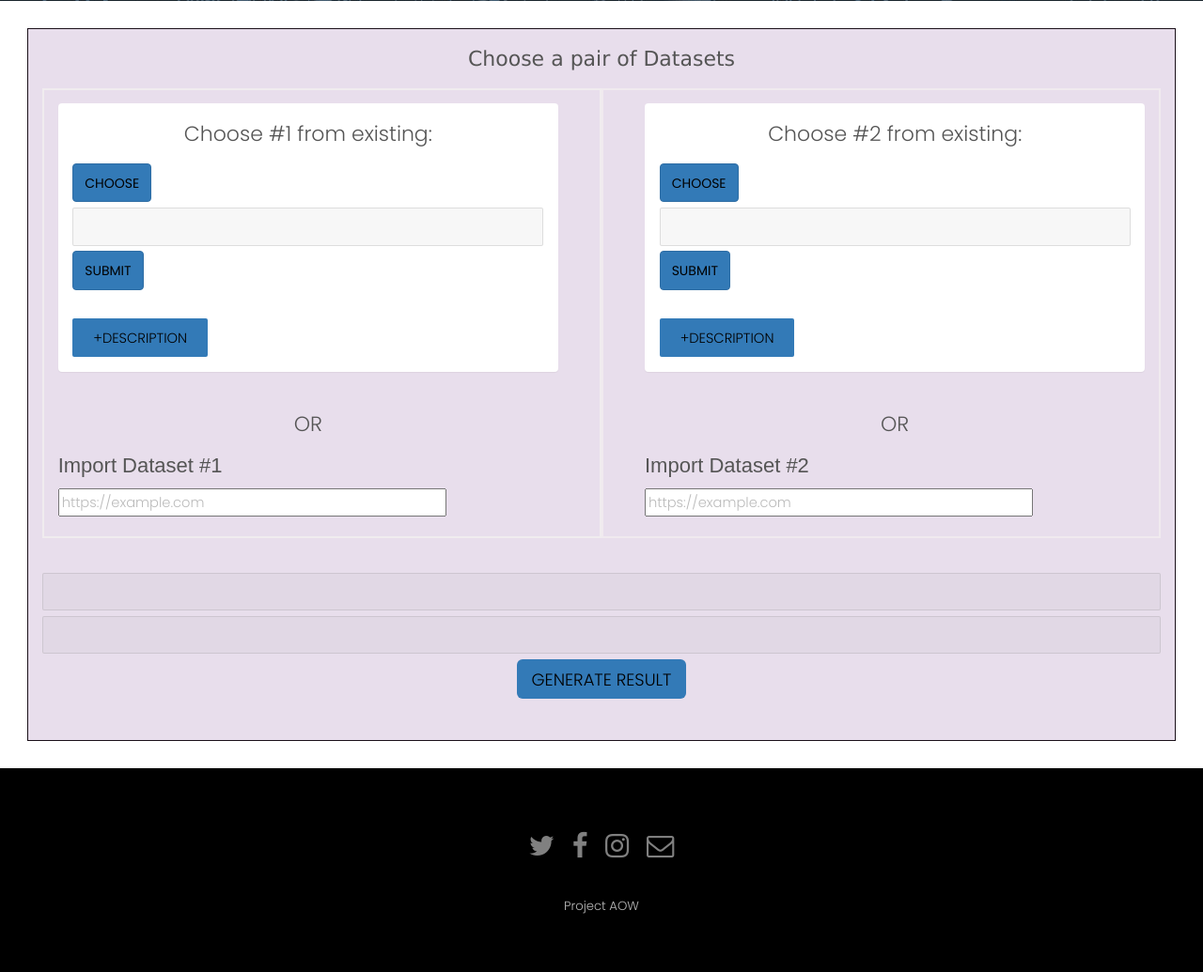
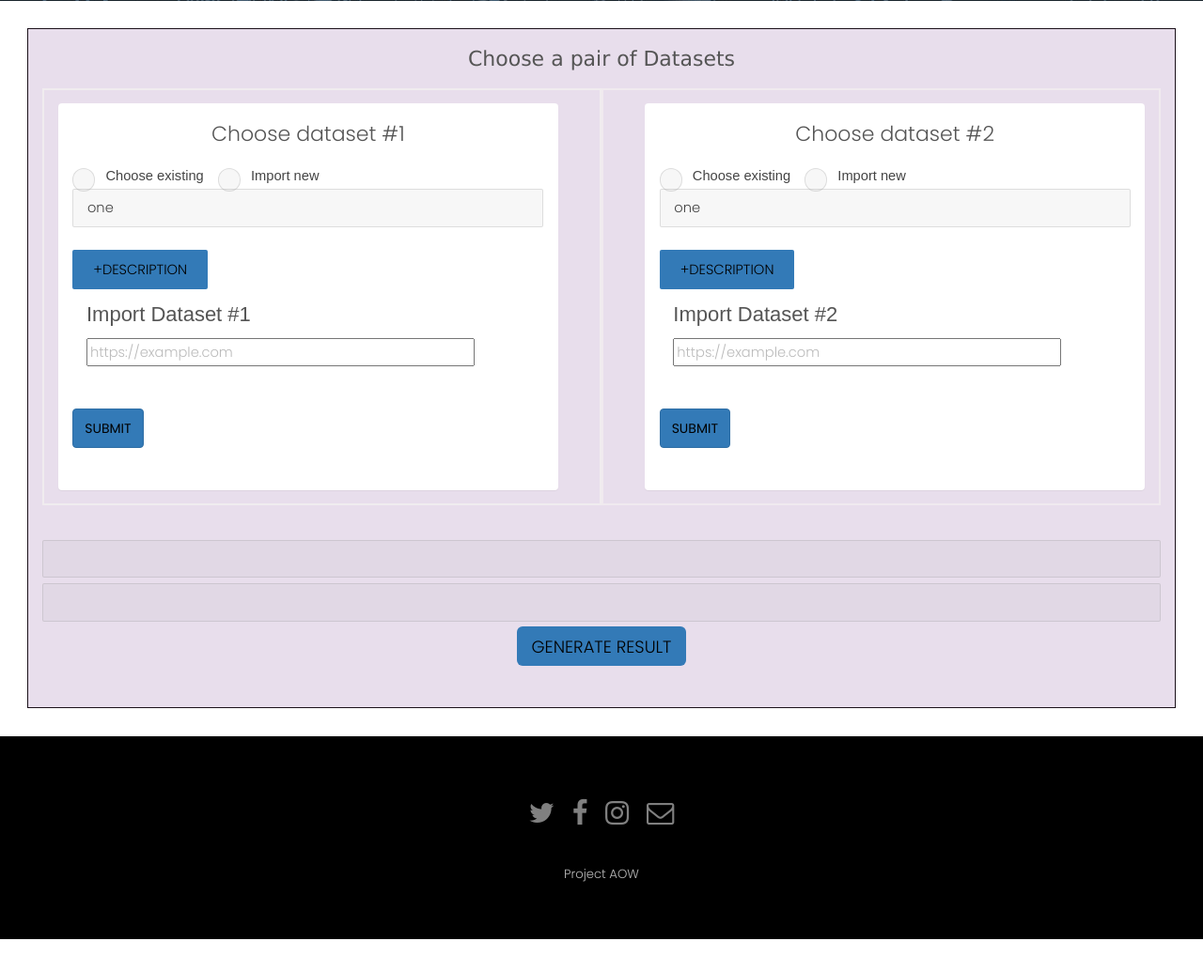
Before and after one commit to smcri/Gensim_utility, a Django app: page /dataset/ in a window 1280 px wide. Shown: the part 399-1434 px from the top of the page at 94% size. After the commit the page ends 1399 px from the top, so only its background shows below. Run offline with Django 3.2, Linux system fonts and the light colour scheme; some libraries are stand-ins or nearby versions.

Commit message:
Update simgen.html

```diff
--- a/myproject/templates/simgen.html
+++ b/myproject/templates/simgen.html
@@ -53,73 +53,94 @@
     <div class="grid-style">
       <div id="innerbox1">
         <div class="panel">
-          <h2 id="innerh2" class="pcentre">Choose #1 from existing:</h2>
-          <div class="dropdown">
-            <button class="btn btn-primary dropdown-toggle" type="button" id="dropdownMenuButton"
-              data-toggle="dropdown" aria-haspopup="true" aria-expanded="false">
-              Choose
-            </button>
-            <ul class="dropdown-menu" aria-labelledby="dropdownMenuButton">
-              <li id="dsName"><button class="dropdown-item" onclick="chose()">Dataset Name</button></li>
-            </ul>
           <form method="POST">
-            <input type="text" id="choosen" readonly>
-            <button class="btn btn-primary" type="button" onclick="confirm1()">
-              Submit
-            </button>
-            </form>
+          <h2 id="innerh2" class="pcentre">Choose dataset #1</h2>
+
+          <div class="boxes">
+            <input type="radio" name="toggle1" id="one" onclick="dtoggle1()">
+            <label for="one">Choose existing</label>
+
+            <input type="radio" name="toggle1" id="two" onclick="utoggle1()">
+            <label for="two">Import new</label>
           </div>
 
+        <div id="ddone" class="boxes">
+          <div >
+            <select id = "pd1" name="pd2">
+              <option value = "1">one</option>
+              <option value = "2">two</option>
+              <option value = "3">three</option>
+              <option value = "4">four</option>
+            </select>
+          </div>
+          <br>
           <button data-toggle="collapse" data-target="#d1" class="btn-primary">+Description</button>
 
           <div id="d1" class="collapse">
             Lorem ipsum dolor text....
           </div>
+        </div>
 
+          <div class="urlbox" id="urlbox1">
+            <label for="url1">Import Dataset #1</label>
+            <input type="url" name="url" id="url1" placeholder="https://example.com" pattern="https://.*" size="30"
+              required class="urlfield">
           </div>
           <br>
-        <h2 class="pcentre">OR</h2>
-        <div class="urlbox" id="urlbox1">
-          <label for="url">Import Dataset #1</label>
-          <input type="url" name="url" id="url" placeholder="https://example.com" pattern="https://.*" size="30"
-            required class="urlfield">
+          <div class="boxes">
+          <button class="btn btn-primary" type="button" onclick="confirm1()">
+            Submit
+          </button>
+        </div>
+        </form>
         </div>
       </div>
+
+
+
       <div id="innerbox2">
         <div class="panel">
-          <h2 id="innerh2" class="pcentre">Choose #2 from existing:</h2>
-          <div class="dropdown ">
-            <button class="btn btn-primary dropdown-toggle" type="button" id="dropdownMenuButton"
-              data-toggle="dropdown" aria-haspopup="true" aria-expanded="false">
-              Choose
-            </button>
-          </button>
-          <ul class="dropdown-menu" aria-labelledby="dropdownMenuButton">
-            <li id="dsName2"><button class="dropdown-item" onclick="chose2()">Dataset Name</button></li>
-          </ul>
           <form method="POST">
-          <input type="text" id="choosen2" readonly>
-          <button class="btn btn-primary" type="button" onclick="confirm2()">
-            Submit
-          </button>
-          </form>
+          <h2 id="innerh2" class="pcentre">Choose dataset #2</h2>
+
+          <div class="boxes">
+            <input type="radio" name="toggle2" id="3rd" onclick="dtoggle2()">
+            <label for="3rd">Choose existing</label>
+
+            <input type="radio" name="toggle2" id="4th" onclick="utoggle2()">
+            <label for="4th">Import new</label>
           </div>
+
+        <div id="ddtwo" class="boxes">
+          <div>
+            <select id = "pd2" name="pd2">
+              <option value = "1">one</option>
+            </select>
+          </div>
+          <br>
           <button data-toggle="collapse" data-target="#d2" class="btn-primary">+Description</button>
 
           <div id="d2" class="collapse">
             Lorem ipsum dolor text....
           </div>
+        </div>
 
+          <div class="urlbox" id="urlbox2">
+            <label for="url2">Import Dataset #2</label>
+            <input type="url" name="url" id="url2" placeholder="https://example.com" pattern="https://.*" size="30"
+              required class="urlfield">
           </div>
           <br>
-        <h2 class="pcentre">OR</h2>
-        <div class="urlbox" id="urlbox2">
-          <label for="url">Import Dataset #2</label>
-          <input type="url" name="url" id="url" placeholder="https://example.com" pattern="https://.*" size="30"
-            required class="urlfield">
+          <div class="boxes">
+          <button class="btn btn-primary" type="button" onclick="confirm2()">
+            Submit
+          </button>
+        </div>
+          </form>
     </div>
     </div>
     </div>
+
     <div class="pcentre">
       <form method="POST">
         <input type="text" id="dset1" readonly>
```
Lines whose indentation alone changed are shown as unchanged.
